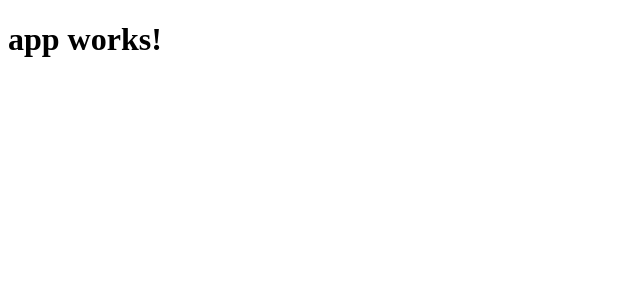
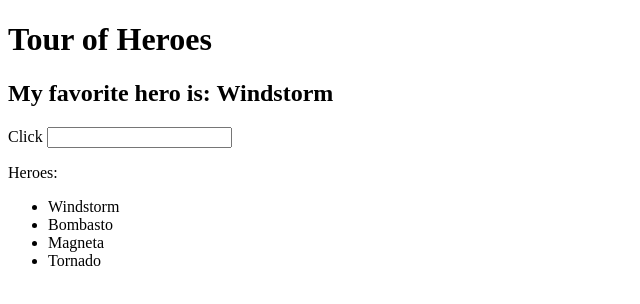
Before and after one commit to kaligithub/hero-test, an Angular app: page / in a window 1280 px wide. Shown: the top 304 px of the page, without its empty margins (0-640 px from the left). Built offline with nearby package versions, Linux system fonts and the light colour scheme.

Commit message:
first commit

```diff
--- a/src/app/app.component.html
+++ b/src/app/app.component.html
@@ -1,3 +1,12 @@
-<h1>
-  {{title}}
-</h1>
+<h1>{{title}}</h1>
+    <h2>My favorite hero is: {{myHero.name}}</h2>
+    <a (click)="clickMe()">Click</a>
+    {{message}}
+    <input (keyup)="onKey($event)">
+    <p>{{values}}</p>
+    <p>Heroes:</p>
+    <ul>
+      <li *ngFor="let hero of heroes">
+        {{ hero.name }}
+      </li>
+    </ul>
--- a/src/app/app.component.ts
+++ b/src/app/app.component.ts
@@ -1,4 +1,5 @@
 import { Component } from '@angular/core';
+import { Hero } from './hero';
 
 @Component({
   selector: 'app-root',
@@ -6,5 +7,21 @@
   styleUrls: ['./app.component.css']
 })
 export class AppComponent {
-  title = 'app works!';
+   title = 'Tour of Heroes';
+   heroes = [
+    new Hero(1, 'Windstorm'),
+    new Hero(13, 'Bombasto'),
+    new Hero(15, 'Magneta'),
+    new Hero(20, 'Tornado')
+  ];
+  myHero = this.heroes[0];
+  message = '';
+  clickMe(){
+     this.message = 'its test meaasge';
+  }
+  values = '';
+  onKey(event: KeyboardEvent) { // with type info
+    this.values += (<HTMLInputElement>event.target).value + ' | ';
+  }
+
 }
--- /dev/null
+++ b/src/app/hero.ts
@@ -0,0 +1,6 @@
+export class Hero{
+    constructor(
+      public id: number,
+      public name: string
+    ){}
+}
```
